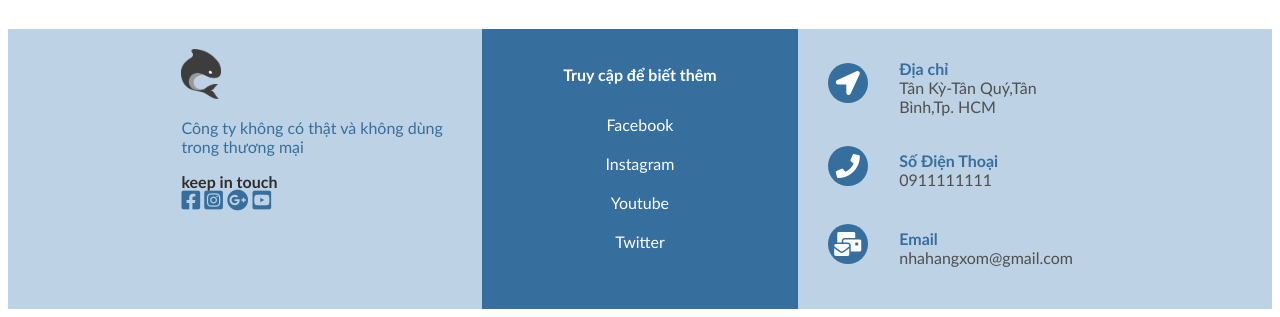
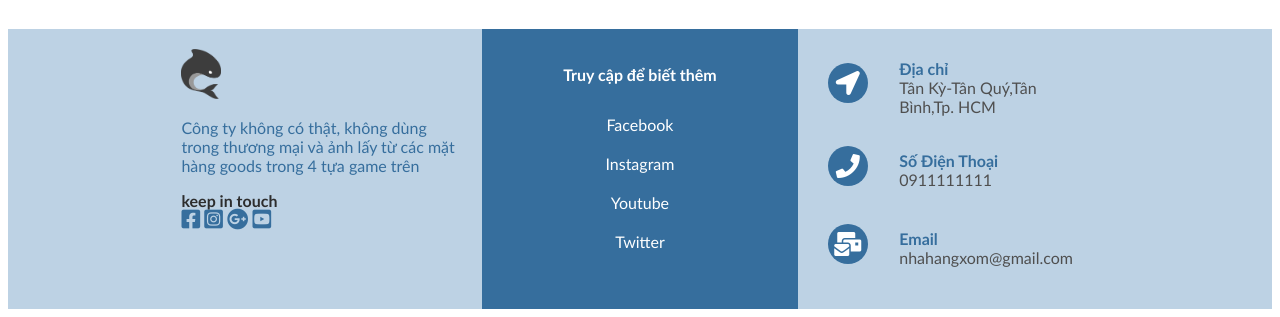
Before and after one commit to ZangZang06/baicuoimon, a plain HTML site: page lien he.html in a window 1280 px wide. Shown: the part 1021-1338 px from the top of the page. Drawn offline with Linux system fonts and the light colour scheme; a web font is replaced by a local one.

Commit message:
lien he.html

```diff
--- a/lien he.html
+++ b/lien he.html
@@ -89,7 +89,7 @@
 	<div class="row">
 		<div class="col-4">
 		<div class="logo"><a href="#"><img src="img/OrcanLogo.png" alt="" width="40"></a></div>
-		<p>Công ty không có thật và không dùng trong thương mại</p>
+		<p>Công ty không có thật, không dùng trong thương mại và ảnh lấy từ các mặt hàng goods trong 4 tựa game trên</p>
 		<b class="text-den">keep in touch</b><br>
 		<div class="icon">
 		<a href="#"><i class="fab fa-facebook-square fa-lg"></i></a>
```
